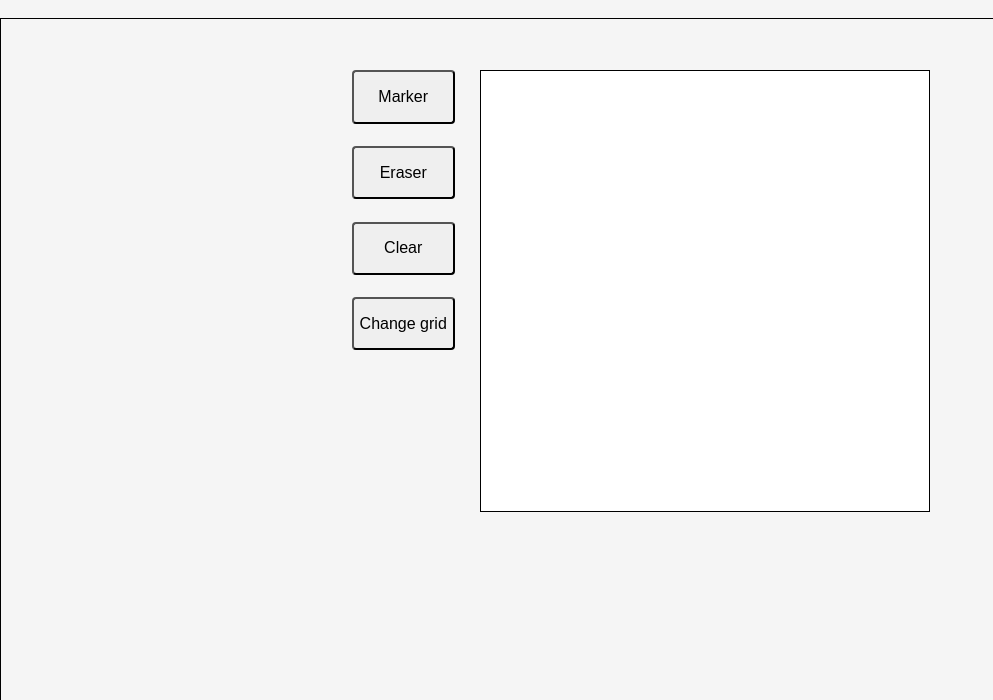
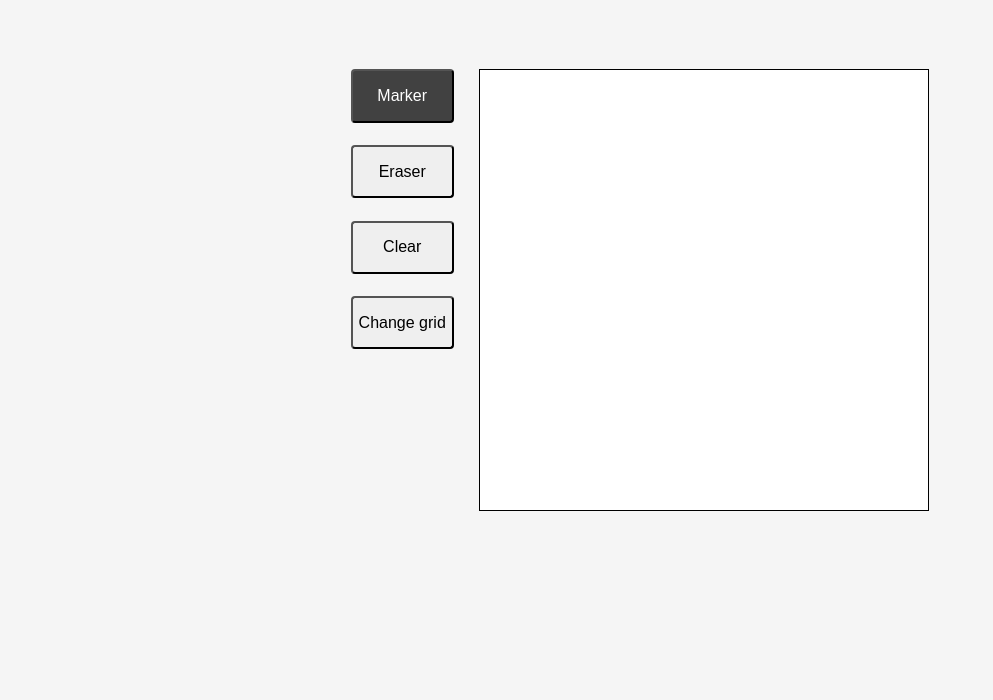
Before and after one commit to yeaung00/etch-a-sketch, a plain HTML site: page index.html in a window 1280 px wide. Both pictures are taken after a click on the button "Marker". Shown: the part 100-800 px from the top of the page, without its empty margins (0-993 px from the left). Drawn offline with Linux system fonts and the light colour scheme.

Commit message:
Added button styling

```diff
--- a/styles.css
+++ b/styles.css
@@ -15,7 +15,6 @@ body{
     justify-content: center;
     width:100vw;
     height:100vh;
-    border:1px solid black;
     gap:2%;
 }
 .tools {
@@ -41,6 +40,10 @@ body{
 .colorPicker:hover {
     transform: scale(1.08);
 }
+.selected {
+    background-color: rgb(65, 65, 65);
+    color: white;
+}
 .container {
     display:flex;
     background-color: white;
```
